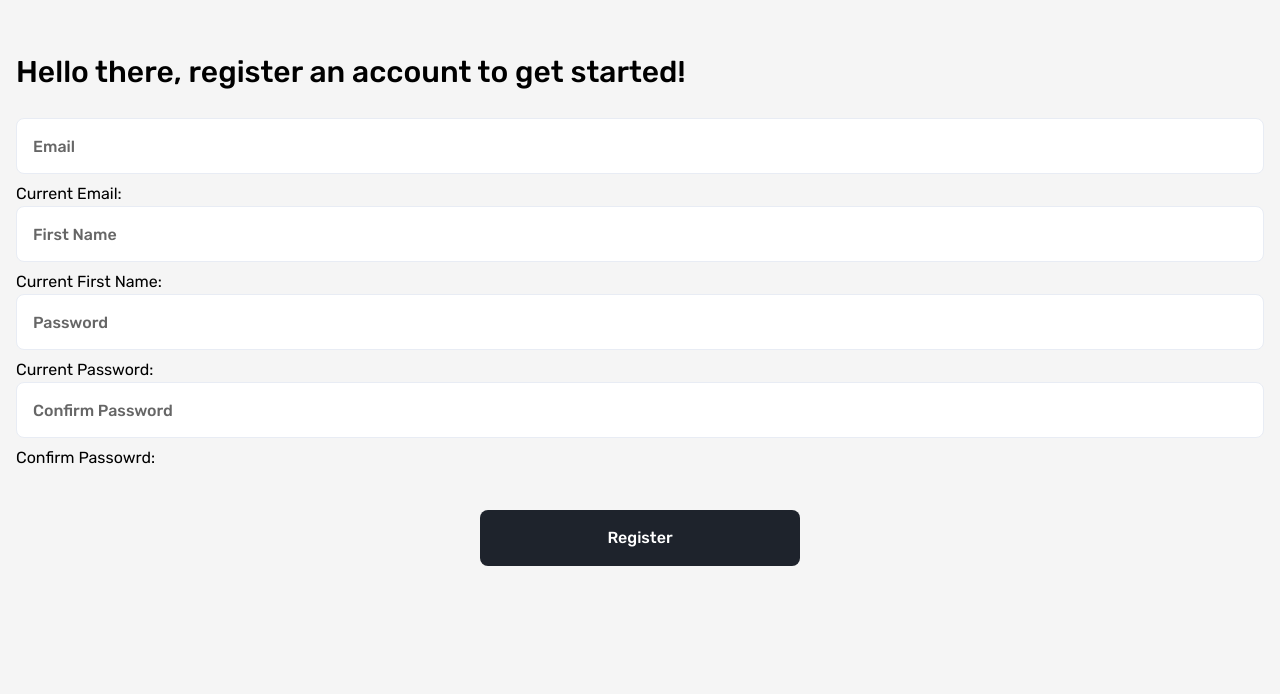
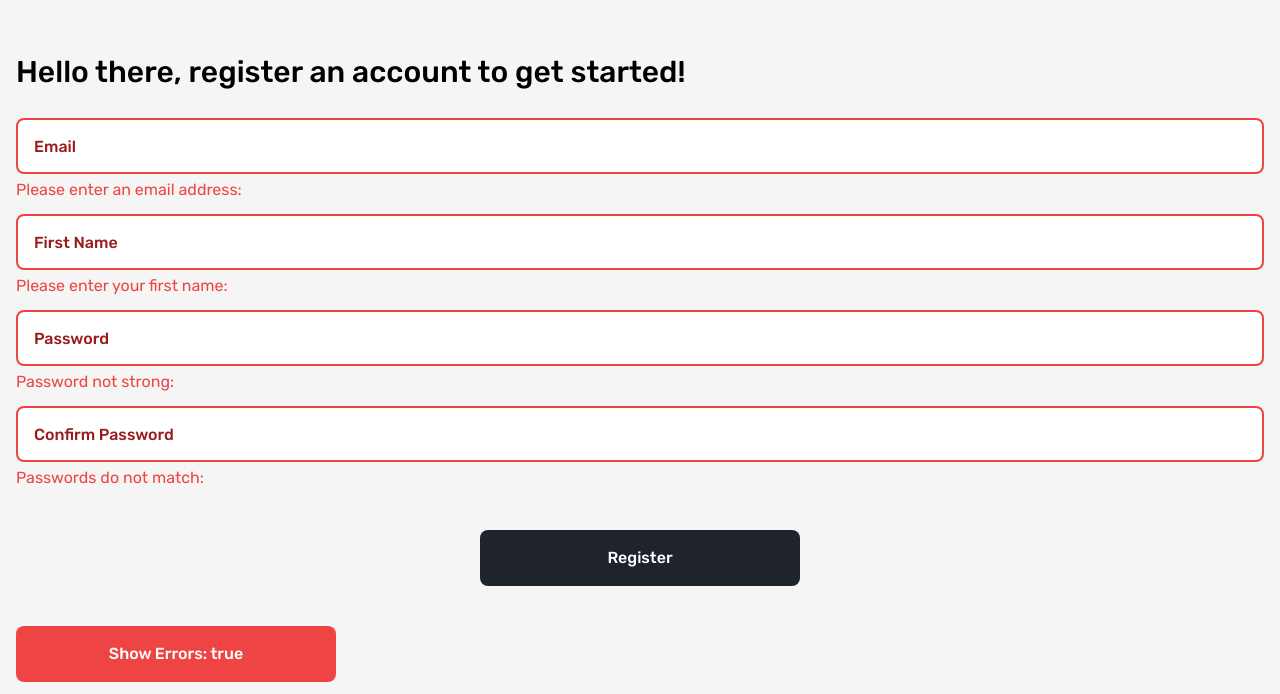
Before and after one commit to krishabbashyal/firebase-task-manager, a Vue app: page /register in a window 1280 px wide. Shown: the part 106-800 px from the top of the page. Built offline with nearby package versions, Linux system fonts and the light colour scheme.

Commit message:
worked on styling for form errors

```diff
--- a/src/components/LoginForm.vue
+++ b/src/components/LoginForm.vue
@@ -8,16 +8,18 @@
         type="email"
         v-model="userEmail"
         placeholder="Email"
-        class="placeholder:text-gray placeholder:font-medium w-full h-14 mt-7 mb-2 border border-input-border rounded-lg pl-4"
+        class="placeholder:font-medium w-full h-14 mt-7 border border-input-border rounded-lg pl-4"
+        :class="[formError ? 'focus:outline-none placeholder-red-800 border-red-500 border-2 border-solid' : 'placeholder:text-gray border-input-border']"
       />
-      Current Email: <b>{{ userEmail }}</b>
+      <p v-if="formError" class="text-red-500 mt-1">Incorrect Email: <b>{{ userEmail }}</b></p>
       <input
         type="password"
         v-model="userPassword"
         placeholder="Password"
-        class="placeholder:text-gray placeholder:font-medium w-full h-14 mb-2 border border-input-border rounded-lg pl-4"
+         class="placeholder:font-medium w-full h-14 mt-3 border border-input-border rounded-lg pl-4"
+        :class="[formError ? 'focus:outline-none placeholder-red-800 border-red-500 border-2 border-solid' : 'placeholder:text-gray border-input-border']"
       />
-      Current Password: <b> {{ userPassword }}</b>
+      <p v-if="formError" class="text-red-500 mt-1">Incorrect Password: <b>{{ userPassword }}</b></p>
       <div class="text-right">
         <p class="text-dark-gray font-medium mt-2">Forgot Password?</p>
       </div>
@@ -29,6 +31,12 @@
           Login
         </button>
       </div>
+      <button
+        @click.prevent="toggleErrors"
+        class="mt-10 h-14 w-80 bg-red-500 font-medium text-white rounded-lg"
+      >
+        Show Errors: {{ formError }}
+      </button>
     </form>
   </div>
 </template>
@@ -38,17 +46,22 @@ export default {
   data() {
     return {
       userEmail: "",
-      userPassword: ""
-    }
+      userPassword: "",
+      formError: true,
+    };
   },
   methods: {
+    validateForm() {},
+    toggleErrors() {
+      this.formError = !this.formError;
+      console.log(this.formError);
+    },
     submitForm() {
-      console.log(this.userEmail)
-      console.log(this.userPassword)
-    }
+      console.log(this.userEmail);
+      console.log(this.userPassword);
+    },
   },
 
-  name: "LoginForm"
-}
-
+  name: "LoginForm",
+};
 </script>
--- a/src/components/RegisterForm.vue
+++ b/src/components/RegisterForm.vue
@@ -8,30 +8,35 @@
         type="email"
         v-model="userEmail"
         placeholder="Email"
-        class="placeholder:text-gray placeholder:font-medium w-full h-14 mt-7 mb-2 border border-input-border rounded-lg pl-4"
+                class="placeholder:font-medium w-full h-14 mt-7 border border-input-border rounded-lg pl-4"
+        :class="[formError ? 'focus:outline-none placeholder-red-800 border-red-500 border-2 border-solid' : 'placeholder:text-gray border-input-border']"
       />
-      Current Email: <b>{{ userEmail }}</b>
+      <p v-if="formError" class="text-red-500 mt-1">Please enter an email address: <b>{{ userEmail }}</b></p>
+
       <input
         type="text"
         v-model="userFirstName"
         placeholder="First Name"
-        class="placeholder:text-gray placeholder:font-medium w-full h-14 mb-2 border border-input-border rounded-lg pl-4"
+        class="placeholder:font-medium w-full h-14 mt-3 border border-input-border rounded-lg pl-4"
+        :class="[formError ? 'focus:outline-none placeholder-red-800 border-red-500 border-2 border-solid' : 'placeholder:text-gray border-input-border']"
       />
-      Current First Name: <b>{{ userFirstName }}</b>
+      <p v-if="formError" class="text-red-500 mt-1">Please enter your first name: <b>{{ userFirstName }}</b></p>
       <input
         type="password"
         v-model="userPassword"
         placeholder="Password"
-        class="placeholder:text-gray placeholder:font-medium w-full h-14 mb-2 border border-input-border rounded-lg pl-4"
+        class="placeholder:font-medium w-full h-14 mt-3 border border-input-border rounded-lg pl-4"
+        :class="[formError ? 'focus:outline-none placeholder-red-800 border-red-500 border-2 border-solid' : 'placeholder:text-gray border-input-border']"
       />
-      Current Password: <b>{{ userPassword }}</b>
+      <p v-if="formError" class="text-red-500 mt-1">Password not strong: <b>{{ userPassword }}</b></p>
       <input
         type="password"
         v-model="userConfirmPassword"
         placeholder="Confirm Password"
-        class="placeholder:text-gray placeholder:font-medium w-full h-14 mb-2 border border-input-border rounded-lg pl-4"
+        class="placeholder:font-medium w-full h-14 mt-3 border border-input-border rounded-lg pl-4"
+        :class="[formError ? 'focus:outline-none placeholder-red-800 border-red-500 border-2 border-solid' : 'placeholder:text-gray border-input-border']"
       />
-      Confirm Passowrd: <b>{{ userConfirmPassword }}</b>
+      <p v-if="formError" class="text-red-500 mt-1">Passwords do not match: <b>{{ userConfirmPassword }}</b></p>
       <div class="flex flex-row justify-center items-center">
         <button
           @click.prevent="submitForm"
@@ -40,6 +45,12 @@
           Register
         </button>
       </div>
+            <button
+        @click.prevent="toggleErrors"
+        class="mt-10 h-14 w-80 bg-red-500 font-medium text-white rounded-lg"
+      >
+        Show Errors: {{ formError }}
+      </button>
     </form>
   </div>
 </template>
@@ -52,10 +63,15 @@ export default {
       userFirstName: "",
       userPassword: "",
       userConfirmPassword: "",
+      formError: true
 
     }
   },
     methods: {
+        toggleErrors() {
+      this.formError = !this.formError;
+      console.log(this.formError);
+    },
     submitForm() {
       console.log(this.userEmail)
       console.log(this.userFirstName)
```
